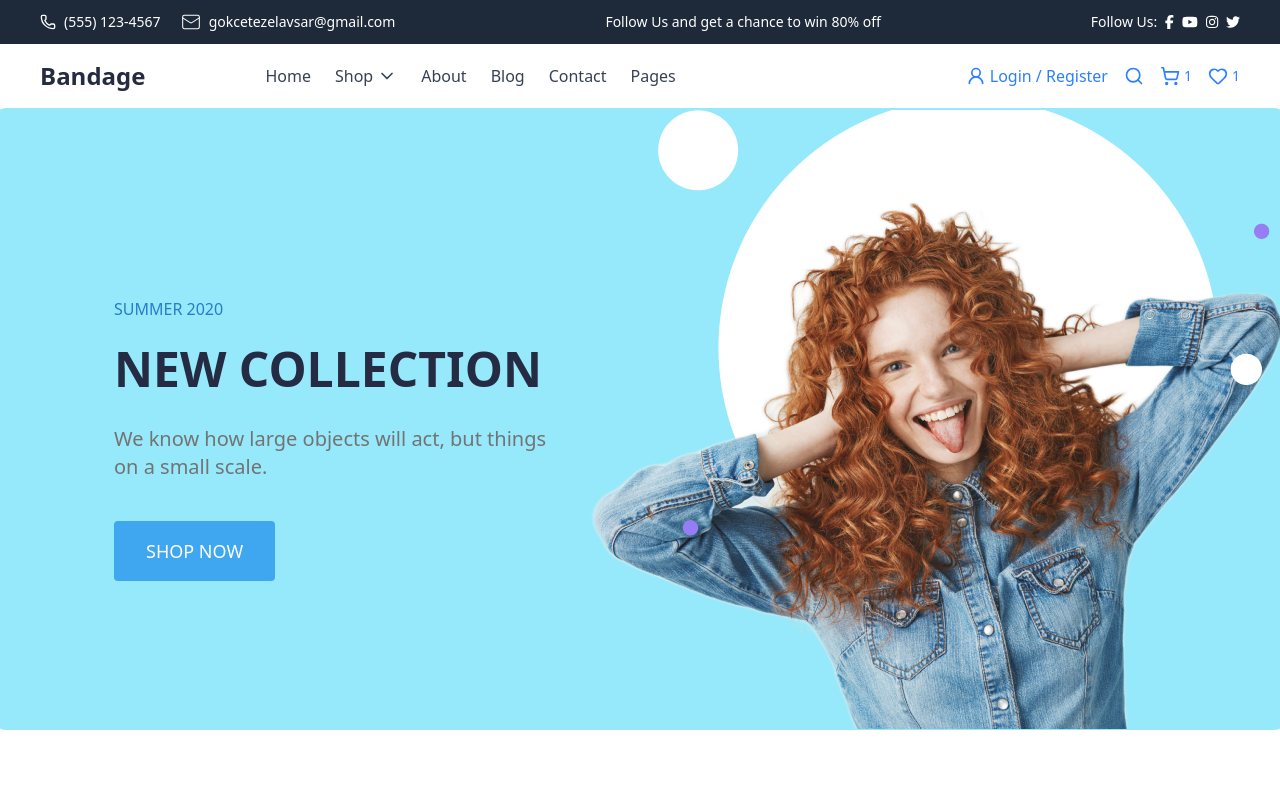
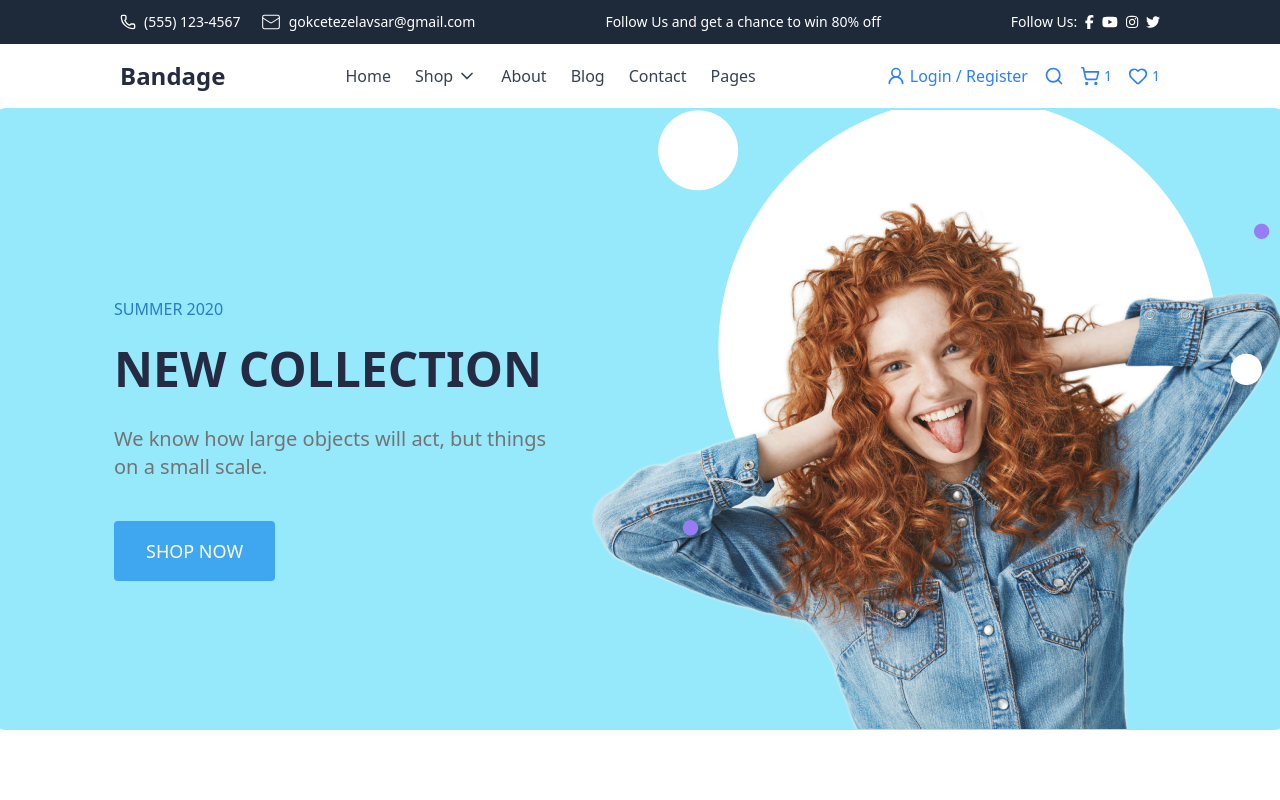
Before and after one commit to gokce-tezel-avsar/E-Ticaret, a React (Vite) app: page /home in a window 1280 px wide. Shown: the top 800 px of the page. Built offline with nearby package versions, Linux system fonts and the light colour scheme.

Commit message:
T02 değişiklik yapıldı. featuredPost tekrar kontrol edilecek

```diff
--- a/src/App.jsx
+++ b/src/App.jsx
@@ -1,14 +1,24 @@
 import React from 'react'
 import HomePage from './pages/HomePage'
+import { Route } from 'react-router-dom/cjs/react-router-dom'
+import { Redirect, Switch } from 'react-router-dom/cjs/react-router-dom.min'
+import ShopPage from './pages/ShopPage'
 
 
 function App() {
 
   return (
-    <div>
-      <HomePage />
+    <>
+    <Switch>
+     <Route path="/home">
+      <HomePage/>
+     </Route>
+     <Route path='/shop'>
+         <ShopPage/>
+      </Route>
+    </Switch>
+    </>
 
-    </div>
   )
 }
 
--- a/src/components/FeaturedPost.jsx
+++ b/src/components/FeaturedPost.jsx
@@ -1,10 +1,13 @@
 import React from 'react';
 import colors from '../assets/featuredPost/colors.png';
 import sea from '../assets/featuredPost/sea.png';
-import { AlarmClock, ChartArea } from 'lucide-react';
+import { AlarmClock,Clock,ChartArea,ChartSpline, ChevronRight } from 'lucide-react';
+import palmtree from "../assets/featuredPost/palmtree.png"
+
 
 function FeaturedPost() {
   return (
+
     <div className="flex flex-col items-center justify-center p-10 gap-10">
 
       <section className="text-center mb-8">
@@ -14,7 +17,7 @@ function FeaturedPost() {
         </h2>
       </section>
 
-     <div className='flex flex-col sm:flex-row'>
+     <div className='flex flex-col sm:flex-row sm:gap-x-10'>
       <section className="relative max-w-md w-full">
 
        <div>
@@ -98,8 +101,8 @@ function FeaturedPost() {
        </div>
      </section>
      </div>
+     </div>
 
-    </div>
   );
 }
 
--- a/src/components/FooterBar.jsx
+++ b/src/components/FooterBar.jsx
@@ -4,8 +4,8 @@ import { faFacebookF, faInstagram, faTwitter } from '@fortawesome/free-brands-sv
 
 function FooterBar() {
   return (
-    <div>
-        <div className='bg-[#FAFAFA] flex justify-center flex-col py-15 px-10 gap-6 sm:flex-row sm:justify-between '>
+    <div className=''>
+        <div className='bg-[#FAFAFA] flex justify-center flex-col py-15 px-10 sm:px-30 gap-6 sm:flex-row sm:justify-between '>
     <h3 className='text-[#252b42] text-3xl font-bold'>Bandage</h3>
     <div className='flex flex-row gap-x-6 '>
        <FontAwesomeIcon icon={faFacebookF} className="text-[#45a1c2] text-2xl" />
--- a/src/components/Navbar.jsx
+++ b/src/components/Navbar.jsx
@@ -5,7 +5,7 @@ import { faFacebookF, faInstagram, faTwitter, faYoutube } from '@fortawesome/fre
 
 function Navbar() {
   return (
-    <div className="hidden sm:block w-full bg-gray-800 text-white text-sm py-3">
+    <div className="hidden sm:block w-full bg-gray-800 text-white text-sm py-3 px-20">
       <div className="px-10 flex justify-between items-center">
 
         <div className="flex items-center gap-5 ">
@@ -19,12 +19,12 @@ function Navbar() {
         </div>
         </div>
 
-        {/* Orta: Duyuru */}
+
         <div className="text-center">
           <span>Follow Us and get a chance to win 80% off</span>
         </div>
 
-        {/* Sağ: Sosyal Medya */}
+
         <div className="flex items-center gap-2">
           <span>Follow Us:</span>
           <div className="flex gap-2">
--- a/src/components/TopProducts.jsx
+++ b/src/components/TopProducts.jsx
@@ -5,9 +5,9 @@ import top3 from "../assets/topProducts/top3.jpg";
 
 function TopProducts() {
   return (
-  <div className="flex flex-col sm:flex-row items-center sm:justify-center sm:h-auto  sm:w-full gap-10 px-10 object-center" >
+  <div className="flex flex-col sm:flex-row items-center sm:justify-center sm:h-auto gap-10 px-10 object-center">
 
-      <div className="sm:w-1/3 sm:h-auto relative">
+      <div className="sm:h-[600px] sm:w-1/3 relative">
                 <img
                   src={top1}
                   alt="top1"
@@ -22,12 +22,12 @@ function TopProducts() {
       </div>
 
 
-      <div className="flex flex-col gap-10 sm:w-1/3 ">
+      <div className="flex flex-col gap-10  sm:w-1/3   ">
                 <div className="relative">
                   <img
                     src={top2}
                     alt="top2"
-                    className="w-full  sm:h-1/2 object-cover"
+                    className="w-full  sm:h-[280px] object-cover"
                   />
                   <div className="absolute bottom-0 left-0 w-full bg-blue-400/40 text-white p-6">
                     <h6 className="text-lg font-semibold">Top Product Of the Week</h6>
@@ -41,7 +41,7 @@ function TopProducts() {
                   <img
                     src={top3}
                     alt="top3"
-                    className="w-full  sm:h-1/2 object-cover"
+                    className="w-full object-cover  sm:h-[280px]"
                   />
                   <div className="absolute bottom-0 left-0 w-full bg-blue-400/40 text-white p-6">
                     <h6 className="text-lg font-semibold">Top Product Of the Week</h6>
--- a/src/data/topProducts.js
+++ /dev/null
@@ -1,9 +0,0 @@
-
-
-const topProducts = [
-  { id: 1, img: top1, title: "Top 1" },
-  { id: 2, img: top2, title: "Top 2" },
-  { id: 3, img: top3, title: "Top 3" }
-];
-
-export default topProducts;
--- a/src/layouts/Footer.jsx
+++ b/src/layouts/Footer.jsx
@@ -21,7 +21,7 @@ function Footer() {
 
      <FooterBar/>
 
-      <div className="flex flex-col sm:flex-row sm:justify-between sm:flex-wrap px-10 gap-8 pt-20 pb-10">
+      <div className="flex flex-col sm:flex-row sm:justify-between sm:flex-wrap px-10 sm:px-30 gap-8 pt-20 pb-10">
         <section className="flex flex-col min-w-[150px]">
           <h3 className="font-bold mb-2 text-[#252b42]">Company Info</h3>
           <Link className="text-[#737373]" to="">About Us</Link>
--- a/src/layouts/Header.jsx
+++ b/src/layouts/Header.jsx
@@ -2,7 +2,7 @@ import React, { useState } from 'react';
 import { AlignJustify, Search, ShoppingCart, UserRound, Heart, ChevronDown } from 'lucide-react';
 import { Link } from 'react-router-dom';
 import Navbar from '../components/Navbar';
-import Hero from '../components/Hero';
+
 
 function Header() {
   const [isOpen, setIsOpen] = useState(false);
@@ -10,7 +10,7 @@ function Header() {
   return (
     <>
      <Navbar/>
-      <header className="bg-white py-4 px-10 w-full flex-col align-center">
+      <header className="bg-white py-4 px-10 sm:px-30 w-full flex-col align-center">
         <div className="flex justify-between items-center w-full">
           <div className='sm:flex sm:flex-row sm:items-center sm:gap-30'>
           <h3 className="text-2xl text-[#252b42] font-bold">Bandage</h3>
@@ -29,7 +29,7 @@ function Header() {
           <div className="flex items-center gap-4 sm:text-md ">
             <div className="hidden sm:flex items-center gap-1">
               <UserRound className="text-blue-500 sm:w-5 sm:h-5" />
-              <span className="text-blue-500 font-medium sm:inline">Login / Register</span>
+              <Link to="/login" ><span className="text-blue-500 font-medium sm:inline">Login / Register</span></Link>
             </div>
 
 
@@ -55,7 +55,7 @@ function Header() {
 
 
         {isOpen && (
-          <nav className="flex mt-2 text-[#737373] bg-white p-6 sm:hidden flex-col gap-3 text-center">
+          <nav className="flex mt-2 text-[#737373] bg-white p-6 sm:hidden text-xl font-semibold flex-col gap-3 text-center">
             <Link to="/home">Home</Link>
             <Link to="/product">Product</Link>
             <Link to="/pricing">Pricing</Link>
@@ -63,7 +63,7 @@ function Header() {
           </nav>
         )}
       </header>
-   <Hero/>
+
     </>
   );
 }
--- a/src/pages/HomePage.jsx
+++ b/src/pages/HomePage.jsx
@@ -2,12 +2,14 @@ import React from 'react'
 import Header from '../layouts/Header'
 import Footer from '../layouts/Footer'
 import PageContent from '../layouts/PageContent'
+import Hero from '../components/Hero';
 
 
 function HomePage() {
   return (
     <div className="flex flex-col items-center bg-white w-full">
       <Header/>
+      <Hero/>
       <PageContent/>
       <Footer/>
       </div>
```
Also changed, not shown: src/layouts/PageContent.jsx (+7 -10 lines), src/assets/featuredPost/marbel.png (added), src/assets/featuredPost/palmtree.png (added).
